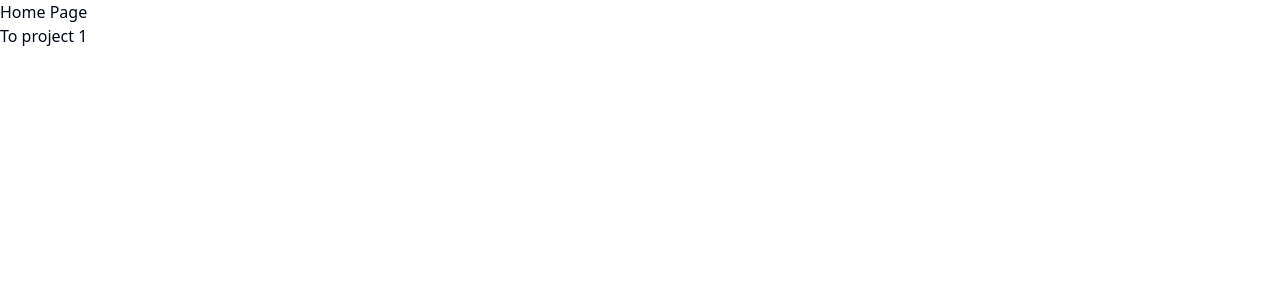
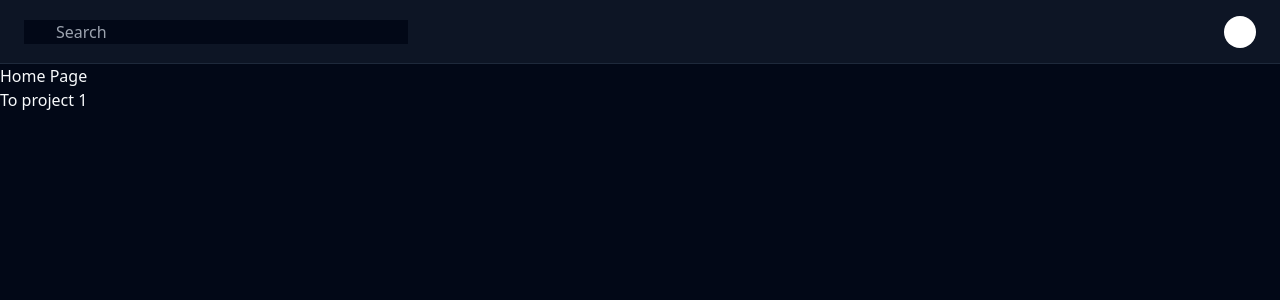
Before and after one commit to BarryCoding/vue-master-2024, a Vue app: page / in a window 1280 px wide. Shown: the top 300 px of the page. Built offline with nearby package versions, Linux system fonts and the light colour scheme.

Commit message:
03-02: tailwind+prettier, dark mode as default

```diff
--- a/index.html
+++ b/index.html
@@ -1,9 +1,9 @@
-<!DOCTYPE html>
-<html lang="en">
+<!doctype html>
+<html lang="en" class="dark">
   <head>
-    <meta charset="UTF-8">
-    <link rel="icon" href="/favicon.ico">
-    <meta name="viewport" content="width=device-width, initial-scale=1.0">
+    <meta charset="UTF-8" />
+    <link rel="icon" href="/favicon.ico" />
+    <meta name="viewport" content="width=device-width, initial-scale=1.0" />
     <title>Vite App</title>
   </head>
   <body>
--- a/package.json
+++ b/package.json
@@ -45,6 +45,7 @@
     "eslint-plugin-vue": "^9.29.0",
     "npm-run-all2": "^7.0.1",
     "prettier": "^3.3.3",
+    "prettier-plugin-tailwindcss": "^0.6.8",
     "supabase": "^1.207.9",
     "tailwindcss": "^3.4.14",
     "typescript": "~5.6.0",
--- a/src/App.vue
+++ b/src/App.vue
@@ -1,6 +1,16 @@
 <script setup lang="ts"></script>
 
 <template>
+  <nav class="flex h-16 items-center justify-between border-b bg-muted/40 px-6">
+    <form class="w-full max-w-96">
+      <input
+        class="w-full bg-background pl-8"
+        type="text"
+        placeholder="Search"
+      />
+    </form>
+    <div class="h-8 w-8 rounded-full bg-white"></div>
+  </nav>
   <main>
     <RouterView />
   </main>
```
Also changed, not shown: .prettierrc.json, 1 other file (tests, documents, lock files or other folders).
